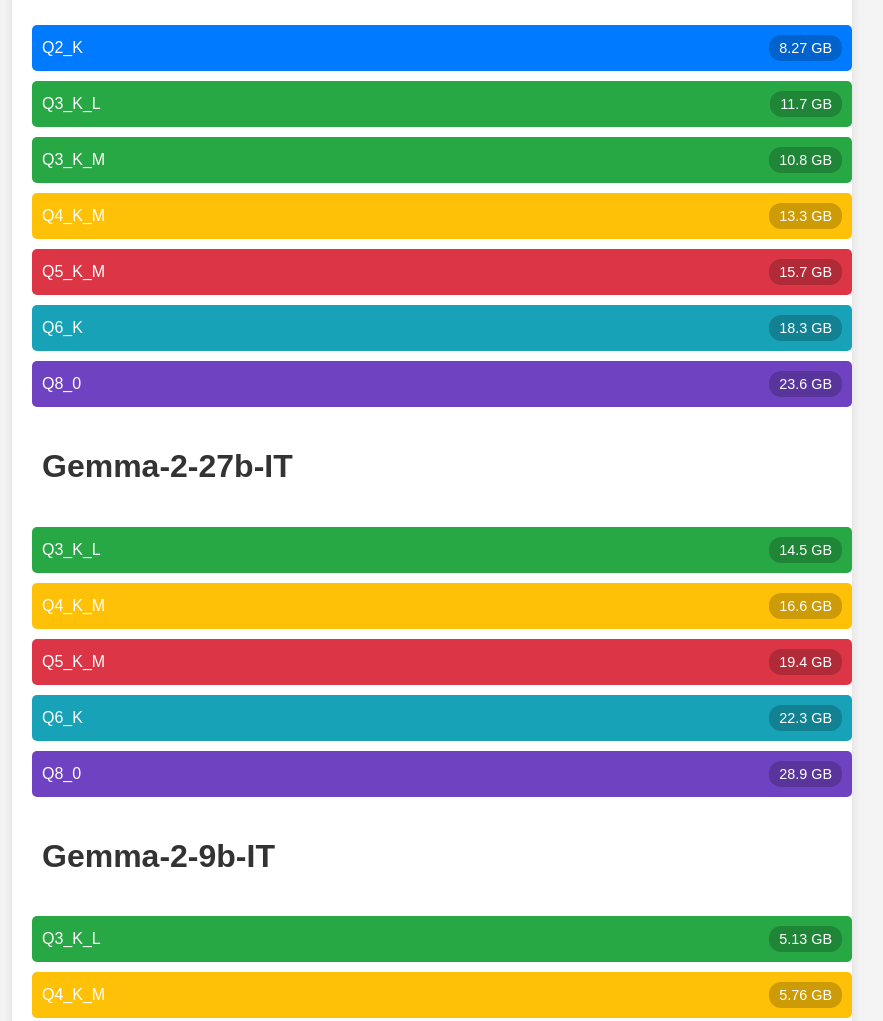
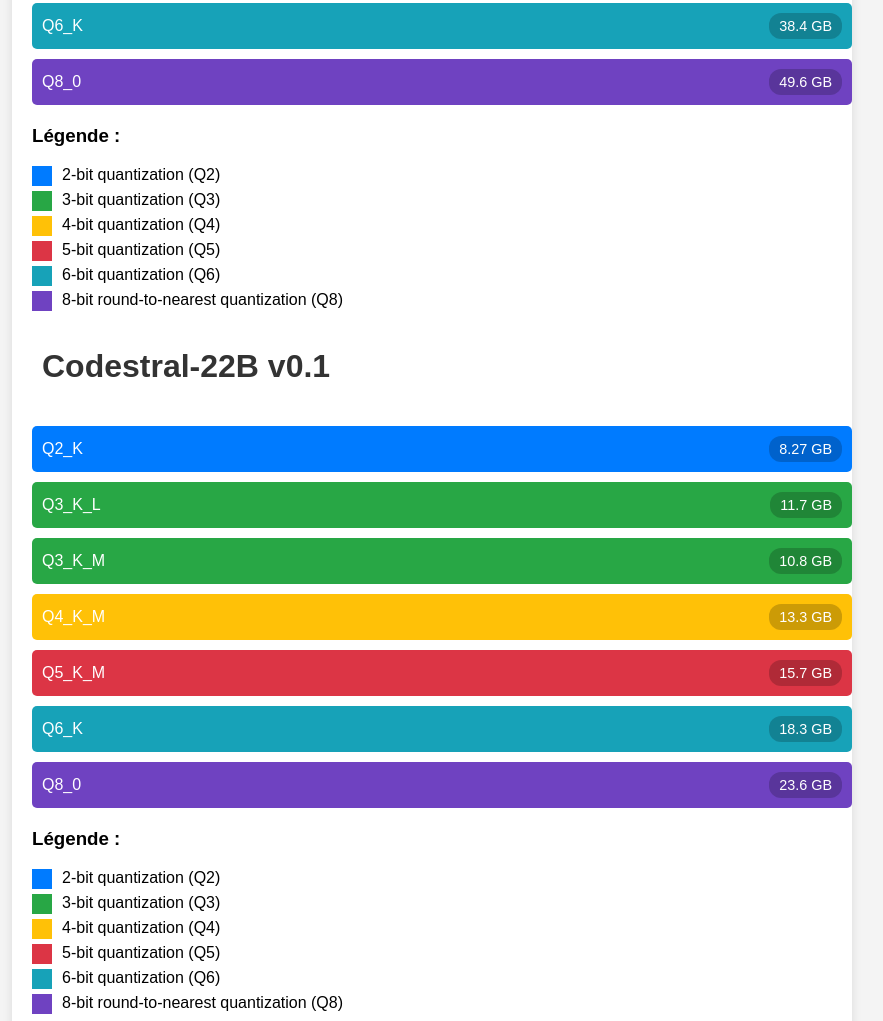
Before and after one commit to spbou4/LMHUB, a plain HTML site: page index.html in a window 1280 px wide. Shown: the part 1485-2506 px from the top of the page, without its empty margins (208-1091 px from the left). Drawn offline with Linux system fonts and the light colour scheme.

Commit message:
Update index.html

```diff
--- a/index.html
+++ b/index.html
@@ -129,7 +129,15 @@
             <span>Q8_0</span>
             <span class="size">7.70 GB</span>
         </a>
-
+         <div class="legend">
+            <h3>Légende :</h3>
+            <div><span style="background-color: #007BFF;"></span>2-bit quantization (Q2)</div>
+            <div><span style="background-color: #28A745;"></span>3-bit quantization (Q3)</div>
+            <div><span style="background-color: #FFC107;"></span>4-bit quantization (Q4)</div>
+            <div><span style="background-color: #DC3545;"></span>5-bit quantization (Q5)</div>
+            <div><span style="background-color: #17A2B8;"></span>6-bit quantization (Q6)</div>
+            <div><span style="background-color: #6F42C1;"></span>8-bit round-to-nearest quantization (Q8)</div>
+        </div>
         <h1>Mixtral-8x7B-Instruct-v0.1</h1>
         <a href="https://gofile.me/7srKA/V3Lx8TCfc" class="button Q2">
             <span>Q2_K</span>
@@ -163,6 +171,15 @@
             <span>Q8_0</span>
             <span class="size">49.6 GB</span>
         </a>
+        <div class="legend">
+            <h3>Légende :</h3>
+            <div><span style="background-color: #007BFF;"></span>2-bit quantization (Q2)</div>
+            <div><span style="background-color: #28A745;"></span>3-bit quantization (Q3)</div>
+            <div><span style="background-color: #FFC107;"></span>4-bit quantization (Q4)</div>
+            <div><span style="background-color: #DC3545;"></span>5-bit quantization (Q5)</div>
+            <div><span style="background-color: #17A2B8;"></span>6-bit quantization (Q6)</div>
+            <div><span style="background-color: #6F42C1;"></span>8-bit round-to-nearest quantization (Q8)</div>
+        </div>
         <h1>Codestral-22B v0.1</h1>
         <a href="https://gofile.me/7srKA/XR94224j2" class="button Q2">
             <span>Q2_K</span>
@@ -192,6 +209,15 @@
             <span>Q8_0</span>
             <span class="size">23.6 GB</span>
         </a>
+        <div class="legend">
+            <h3>Légende :</h3>
+            <div><span style="background-color: #007BFF;"></span>2-bit quantization (Q2)</div>
+            <div><span style="background-color: #28A745;"></span>3-bit quantization (Q3)</div>
+            <div><span style="background-color: #FFC107;"></span>4-bit quantization (Q4)</div>
+            <div><span style="background-color: #DC3545;"></span>5-bit quantization (Q5)</div>
+            <div><span style="background-color: #17A2B8;"></span>6-bit quantization (Q6)</div>
+            <div><span style="background-color: #6F42C1;"></span>8-bit round-to-nearest quantization (Q8)</div>
+        </div>
         <h1>Gemma-2-27b-IT</h1>
         <a href="https://gofile.me/7srKA/Z7XDjJrhs" class="button Q3">
             <span>Q3_K_L</span>
@@ -213,6 +239,15 @@
             <span>Q8_0</span>
             <span class="size">28.9 GB</span>
         </a>
+        <div class="legend">
+            <h3>Légende :</h3>
+            <div><span style="background-color: #007BFF;"></span>2-bit quantization (Q2)</div>
+            <div><span style="background-color: #28A745;"></span>3-bit quantization (Q3)</div>
+            <div><span style="background-color: #FFC107;"></span>4-bit quantization (Q4)</div>
+            <div><span style="background-color: #DC3545;"></span>5-bit quantization (Q5)</div>
+            <div><span style="background-color: #17A2B8;"></span>6-bit quantization (Q6)</div>
+            <div><span style="background-color: #6F42C1;"></span>8-bit round-to-nearest quantization (Q8)</div>
+        </div>
         <h1>Gemma-2-9b-IT</h1>
         <a href="https://gofile.me/7srKA/9LPN0gkXy" class="button Q3">
             <span>Q3_K_L</span>
@@ -234,6 +269,15 @@
             <span>Q8_0</span>
             <span class="size">9.83 GB</span>
         </a>
+        <div class="legend">
+            <h3>Légende :</h3>
+            <div><span style="background-color: #007BFF;"></span>2-bit quantization (Q2)</div>
+            <div><span style="background-color: #28A745;"></span>3-bit quantization (Q3)</div>
+            <div><span style="background-color: #FFC107;"></span>4-bit quantization (Q4)</div>
+            <div><span style="background-color: #DC3545;"></span>5-bit quantization (Q5)</div>
+            <div><span style="background-color: #17A2B8;"></span>6-bit quantization (Q6)</div>
+            <div><span style="background-color: #6F42C1;"></span>8-bit round-to-nearest quantization (Q8)</div>
+        </div>
         <h1>Meta-Llama-3-70B-Instruct</h1>
         <a href="https://gofile.me/7srKA/DoLeskvKu" class="button Q4">
             <span>Q4_K_M</span>
@@ -287,6 +331,15 @@
             <span>Q8_0</span>
             <span class="size">7.16 GB</span>
         </a>
+        <div class="legend">
+            <h3>Légende :</h3>
+            <div><span style="background-color: #007BFF;"></span>2-bit quantization (Q2)</div>
+            <div><span style="background-color: #28A745;"></span>3-bit quantization (Q3)</div>
+            <div><span style="background-color: #FFC107;"></span>4-bit quantization (Q4)</div>
+            <div><span style="background-color: #DC3545;"></span>5-bit quantization (Q5)</div>
+            <div><span style="background-color: #17A2B8;"></span>6-bit quantization (Q6)</div>
+            <div><span style="background-color: #6F42C1;"></span>8-bit round-to-nearest quantization (Q8)</div>
+        </div>
         <h1>Meta-Llama-3-8B-Instruct</h1>
         <a href="https://gofile.me/7srKA/hEDbBlsYZ" class="button Q4">
             <span>Q4_K_M</span>
@@ -304,6 +357,15 @@
             <span>Q8_0</span>
             <span class="size">8.54 GB</span>
         </a>
+        <div class="legend">
+            <h3>Légende :</h3>
+            <div><span style="background-color: #007BFF;"></span>2-bit quantization (Q2)</div>
+            <div><span style="background-color: #28A745;"></span>3-bit quantization (Q3)</div>
+            <div><span style="background-color: #FFC107;"></span>4-bit quantization (Q4)</div>
+            <div><span style="background-color: #DC3545;"></span>5-bit quantization (Q5)</div>
+            <div><span style="background-color: #17A2B8;"></span>6-bit quantization (Q6)</div>
+            <div><span style="background-color: #6F42C1;"></span>8-bit round-to-nearest quantization (Q8)</div>
+        </div>
         <h1>OpenChat 3.5</h1>
         <a href="https://gofile.me/7srKA/wuLCVPNKC" class="button Q2">
             <span>Q2_K</span>
@@ -353,6 +415,15 @@
             <span>Q8_0</span>
             <span class="size">7.70 GB</span>
         </a>
+        <div class="legend">
+            <h3>Légende :</h3>
+            <div><span style="background-color: #007BFF;"></span>2-bit quantization (Q2)</div>
+            <div><span style="background-color: #28A745;"></span>3-bit quantization (Q3)</div>
+            <div><span style="background-color: #FFC107;"></span>4-bit quantization (Q4)</div>
+            <div><span style="background-color: #DC3545;"></span>5-bit quantization (Q5)</div>
+            <div><span style="background-color: #17A2B8;"></span>6-bit quantization (Q6)</div>
+            <div><span style="background-color: #6F42C1;"></span>8-bit round-to-nearest quantization (Q8)</div>
+        </div>
         <h1>WizardCoder Python 13b v1.0</h1>
         <a href="https://gofile.me/7srKA/2HctokBKW" class="button Q2">
             <span>Q2_K</span>
```
